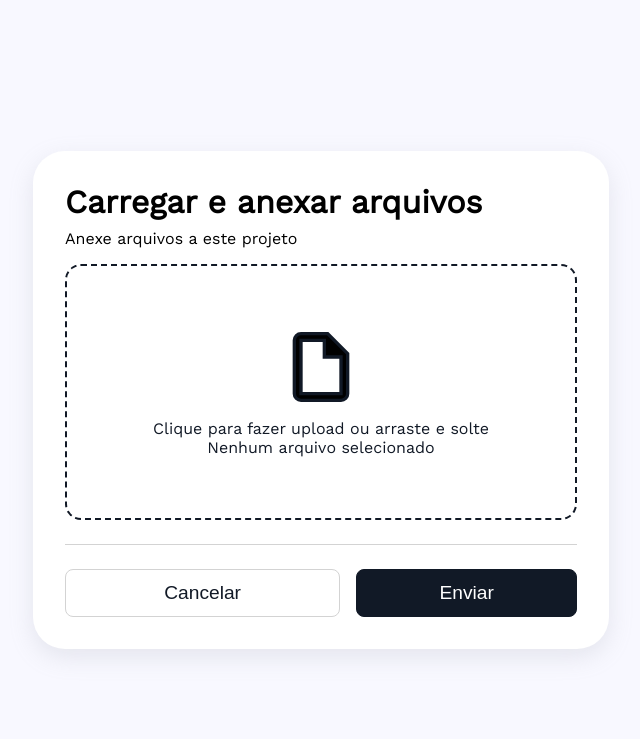
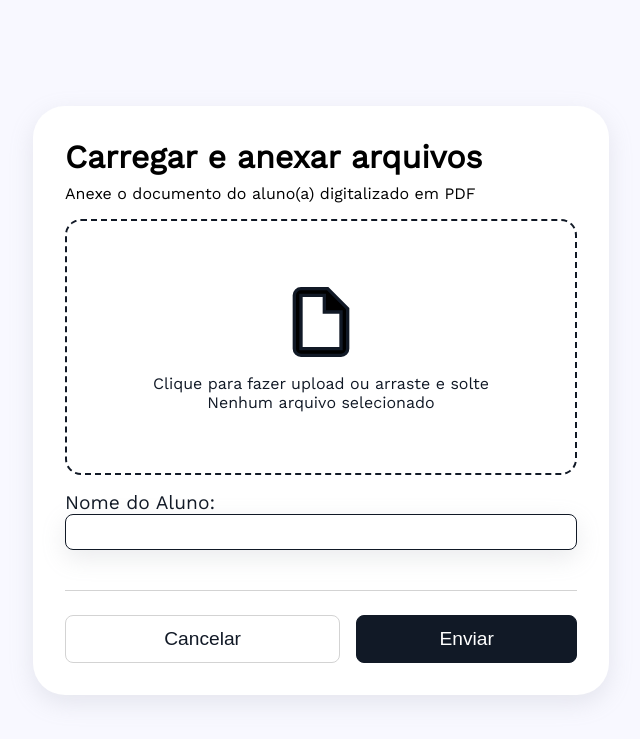
Before and after one commit to silva-solucoes/Recursos-para-Projetos-Web, a PHP site: page / in a window 1280 px wide. Shown: the top 739 px of the page, without its empty margins (319-959 px from the left). Run offline with PHP 8.4, Linux system fonts and the light colour scheme.

Commit message:
Projeto Finalizado

```diff
--- a/index.html
+++ b/index.html
@@ -15,7 +15,7 @@
 <body>
     <form class="dropzone-box" method="POST">
         <h2>Carregar e anexar arquivos</h2>
-        <p>Anexe arquivos a este projeto</p>
+        <p>Anexe o documento do aluno(a) digitalizado em PDF</p>
         <div class="dropzone-area">
             <div class="file-upload-icon">
                 <svg xmlns="http://www.w3.org/2000/svg" x="0px" y="0px" width="100" height="100" viewBox="0 0 24 24">
@@ -27,6 +27,10 @@
             <p>Clique para fazer upload ou arraste e solte</p>
             <input type="file" accept=".pdf" required id="upload-file" name="uploaded-file">
             <p class="message">Nenhum arquivo selecionado</p>
+        </div>
+        <div class="student-name">
+            <label for="student-name">Nome do Aluno:</label>
+            <input type="text" id="student-name" name="student-name" required>
         </div>
         <div class="dropzone-actions">
             <button type="reset">
--- a/style.css
+++ b/style.css
@@ -150,3 +150,37 @@ body {
     float: right;
     font-weight: bold;
 }
+
+/* Estilo para o input de nome do aluno */
+.student-name {
+    margin-top: 1rem;
+}
+
+.student-name label {
+    font-size: 1.2rem;
+    margin-bottom: 0.5rem;
+    color: var(--primary);
+}
+
+.student-name input {
+    width: 100%;
+    padding: 0.5rem;
+    font-size: 1rem;
+    border: 1px solid var(--primary);
+    border-radius: 0.5rem;
+    background-color: var(--white);
+    color: var(--primary);
+    box-shadow: rgb(149, 157, 165, 0.2) 0px 8px 24px;
+    margin-bottom: 1rem;
+}
+
+/* Adicione este trecho se desejar que o input de nome tenha o mesmo estilo que o da dropzone-area */
+.student-name input[type="file"] {
+    cursor: pointer;
+    position: absolute;
+    opacity: 0;
+    top: 0;
+    right: 0;
+    bottom: 0;
+    left: 0;
+}
```
Also changed, not shown: upload.php (+24 -12 lines).
